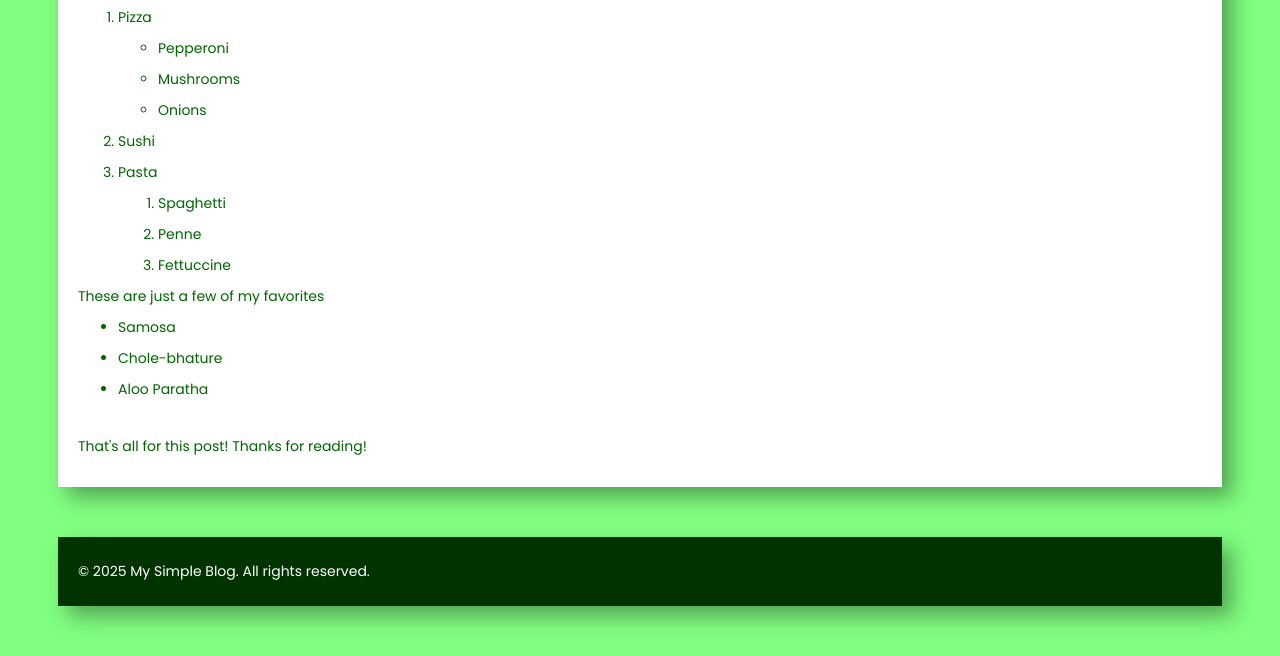
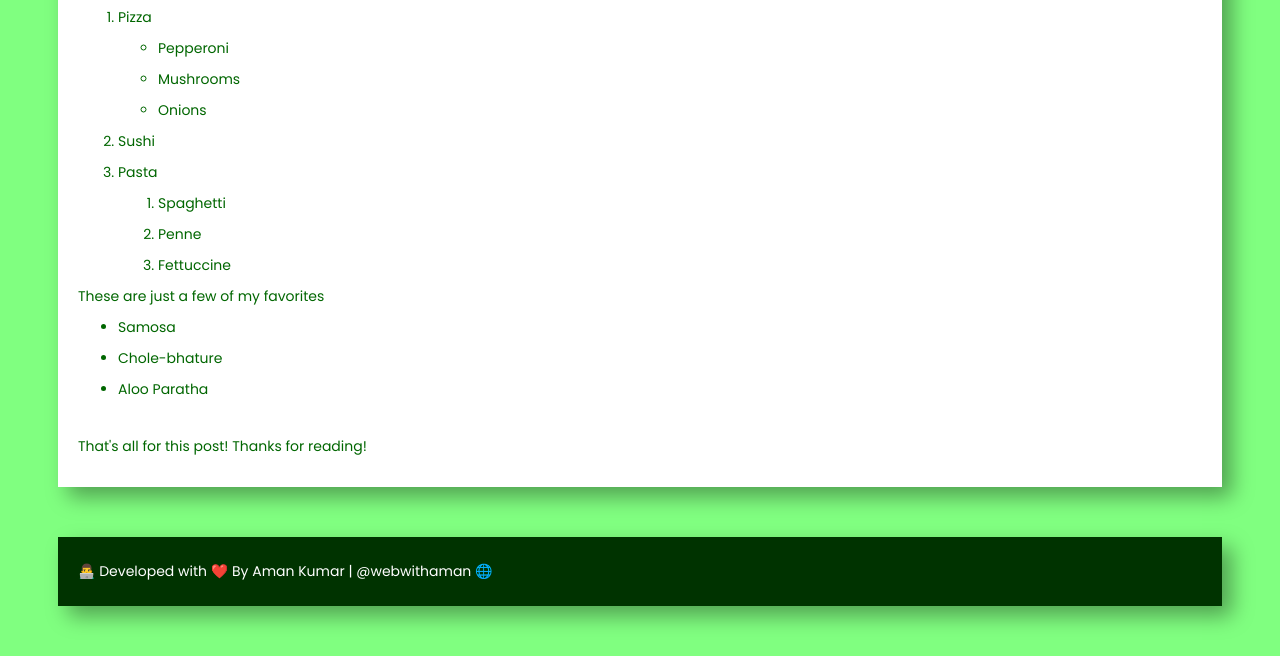
Before and after one commit to webwithaman/project-exercise-3-sheryians, a plain HTML site: page index.html in a window 1280 px wide. Shown: the part 1773-2429 px from the top of the page. Drawn offline with Linux system fonts and the light colour scheme.

Commit message:
update footer

```diff
--- a/index.html
+++ b/index.html
@@ -130,7 +130,7 @@
     --------------------------------------------->
     <footer class="container">
       <div class="inner-container">
-        <p>© 2025 My Simple Blog. All rights reserved.</p>
+        <p>👨‍💻 Developed with ❤️ By Aman Kumar | @webwithaman 🌐</p>
       </div>
     </footer>
     <!------------------------------------------
```
